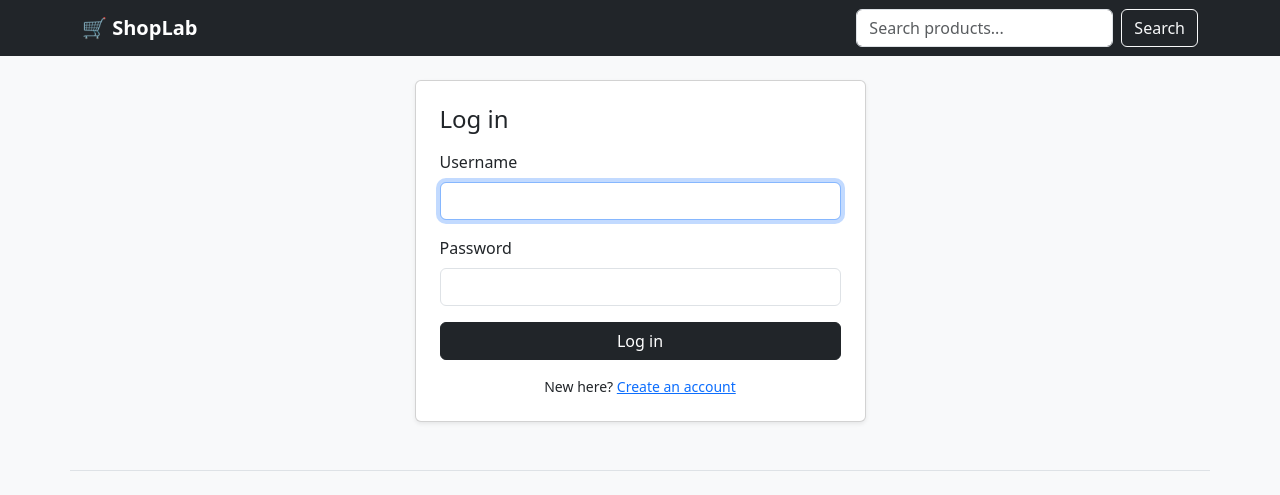
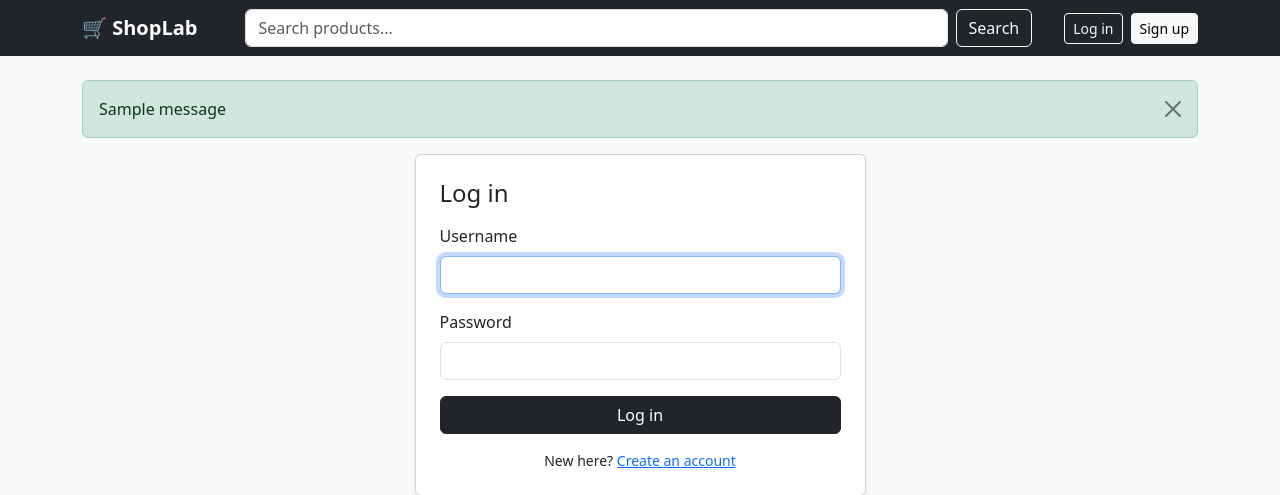
Before and after one commit to Aribdebugs/shoplab, a Django app: page /accounts/login/ in a window 1280 px wide. Shown: the top 495 px of the page. Run offline with Django 5.2, Linux system fonts and the light colour scheme; tables that the repository leaves empty hold one stand-in row (values such as "Sample post"); one stand-in notice (Sample message) is shown; data that the repository does not hold is empty.

Commit message:
Add auth links to navbar and flash messages

```diff
--- a/templates/base.html
+++ b/templates/base.html
@@ -11,17 +11,41 @@
 <body class="bg-light">
 
   <nav class="navbar navbar-dark bg-dark mb-4">
-    <div class="container">
+    <!-- gap-2 + wrapping lets the search box drop to its own row on phones -->
+    <div class="container gap-2">
       <a class="navbar-brand fw-bold" href="{% url 'store:product_list' %}">🛒 ShopLab</a>
-      <form class="d-flex" method="get" action="{% url 'store:product_list' %}" role="search">
+
+      <form class="d-flex flex-grow-1 mx-lg-4 order-last order-lg-0" method="get"
+            action="{% url 'store:product_list' %}" role="search">
         <input class="form-control me-2" type="search" name="q"
                placeholder="Search products..." value="{{ request.GET.q }}">
         <button class="btn btn-outline-light" type="submit">Search</button>
       </form>
+
+      <div class="d-flex align-items-center gap-2">
+        {% if user.is_authenticated %}
+          <a class="btn btn-sm btn-outline-light" href="{% url 'accounts:account' %}">👤 {{ user.username }}</a>
+          <!-- Logout MUST be a POST form in Django 5+ (a plain link no longer works) -->
+          <form method="post" action="{% url 'accounts:logout' %}" class="m-0">
+            {% csrf_token %}
+            <button class="btn btn-sm btn-light" type="submit">Log out</button>
+          </form>
+        {% else %}
+          <a class="btn btn-sm btn-outline-light" href="{% url 'accounts:login' %}">Log in</a>
+          <a class="btn btn-sm btn-light" href="{% url 'accounts:signup' %}">Sign up</a>
+        {% endif %}
+      </div>
     </div>
   </nav>
 
   <main class="container">
+    {% for message in messages %}
+      <div class="alert alert-{{ message.tags }} alert-dismissible fade show" role="alert">
+        {{ message }}
+        <button type="button" class="btn-close" data-bs-dismiss="alert" aria-label="Close"></button>
+      </div>
+    {% endfor %}
+
     {% block content %}{% endblock %}
   </main>
 
@@ -33,5 +57,7 @@
     {% endif %}
   </footer>
 
+  <!-- Bootstrap's JavaScript: needed for the close (×) button on messages -->
+  <script src="https://cdn.jsdelivr.net/npm/bootstrap@5.3.3/dist/js/bootstrap.bundle.min.js"></script>
 </body>
 </html>
```
